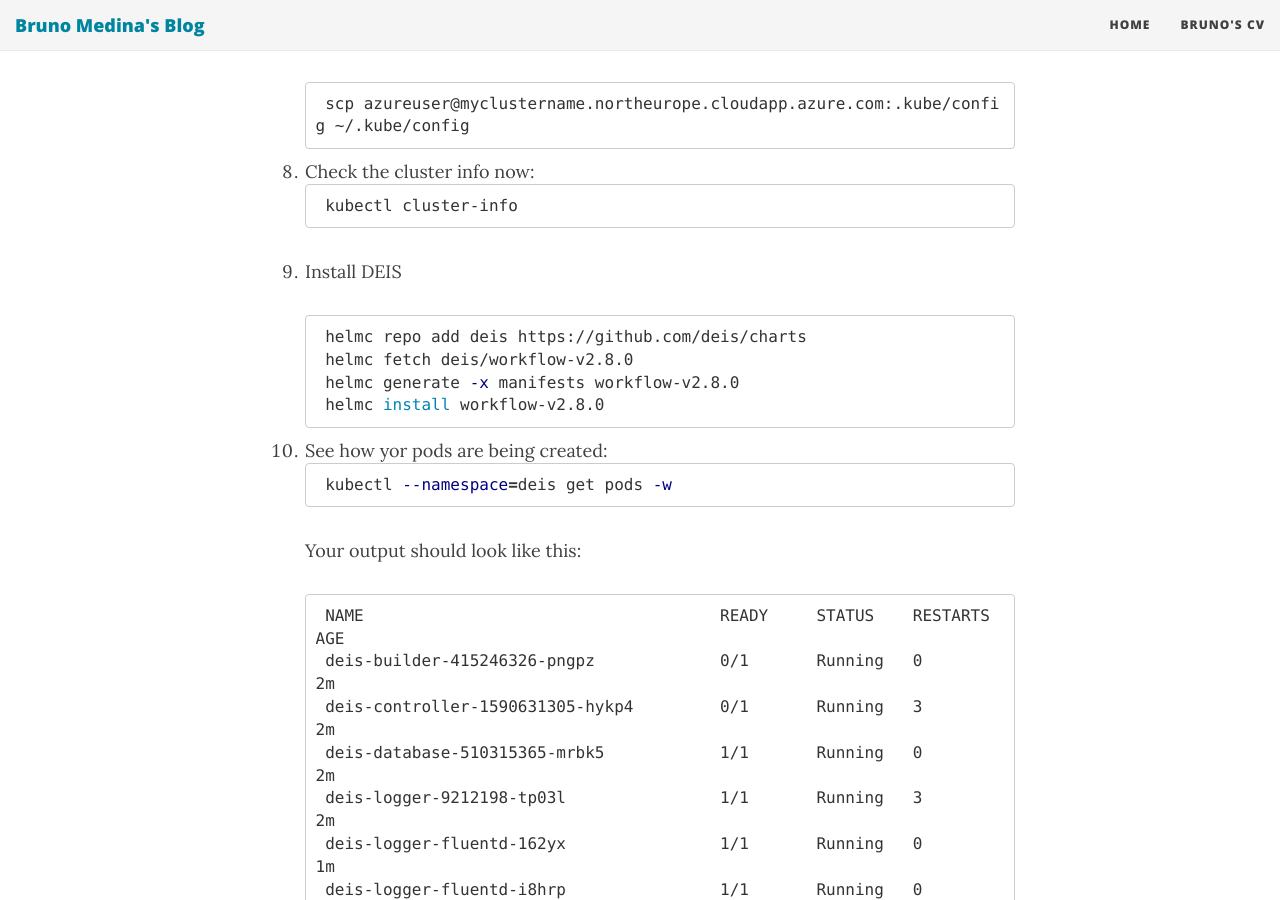
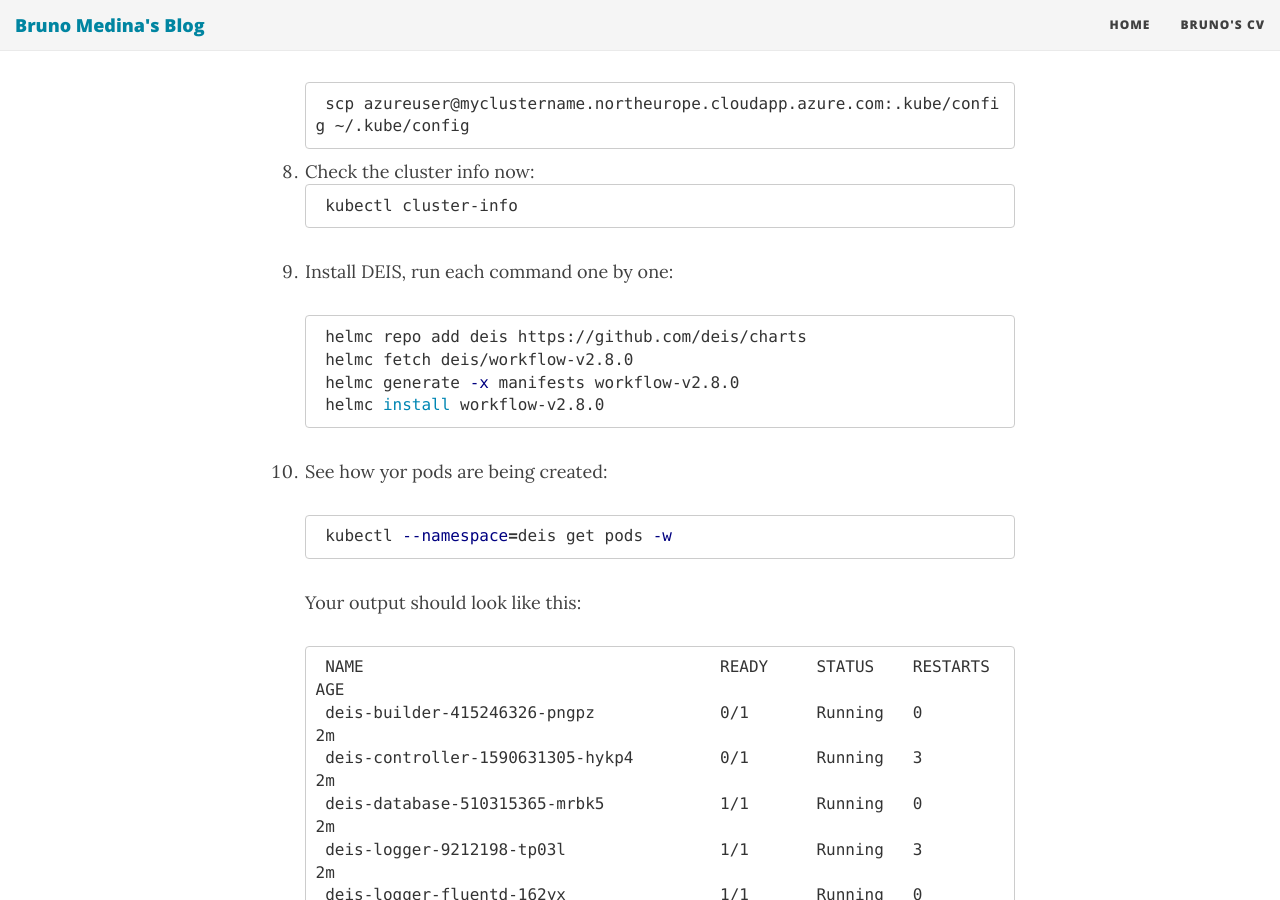
Before and after one commit to brusMX/brusMX.github.io, a Jekyll site: the page built from _posts/2016-11-18-deis-on-azure.md, in a window 1280 px wide and 900 px high, scrolled down 4983 px. Built offline with Jekyll 4.4.1, drawn with Linux system fonts in a browser that asks for light colours; nearby versions of some CDN libraries; Markdown is read by kramdown in place of the engine named in the settings.

Commit message:
more corrections on the same article

````diff
--- a/_posts/2016-11-18-deis-on-azure.md
+++ b/_posts/2016-11-18-deis-on-azure.md
@@ -201,7 +201,7 @@ First, we will deploy an [Azure Container Service (ACS)](https://azure.microsoft
     kubectl cluster-info
     ```
 
-1. Install DEIS
+1. Install DEIS, run each command one by one:
 
     ```bash
     helmc repo add deis https://github.com/deis/charts
@@ -210,6 +210,7 @@ First, we will deploy an [Azure Container Service (ACS)](https://azure.microsoft
     helmc install workflow-v2.8.0
     ```
 1. See how yor pods are being created:
+
     ```bash
     kubectl --namespace=deis get pods -w
     ```
@@ -266,6 +267,7 @@ First, we will deploy an [Azure Container Service (ACS)](https://azure.microsoft
     ```
 
 1. Create an empty application:
+
     ```bash
     ~ ❯❯❯ deis create --no-remote
     Creating Application... done, created sanest-radiator
````
